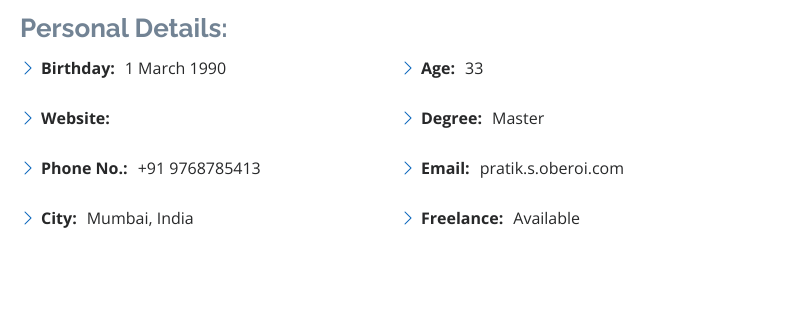
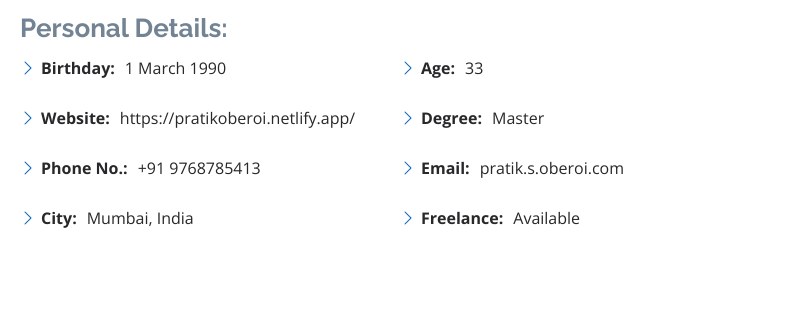
Before and after one commit to Pratikoberoi/Resume, a plain HTML site: page index.html in a window 1280 px wide. Shown: the part 1151-1471 px from the top of the page, 492-1280 px from the left. Drawn offline with nearby package versions, Linux system fonts and the light colour scheme; files whose address does not match are found by name.

Commit message:
URL Update

```diff
--- a/index.html
+++ b/index.html
@@ -83,7 +83,7 @@
               <div class="col-lg-6">
                 <ul>
                   <li><i class="bi bi-chevron-right"></i> <strong>Birthday:</strong> <span>1 March 1990</span></li>
-                  <li><i class="bi bi-chevron-right"></i> <strong>Website:</strong> <span></span></li>
+                  <li><i class="bi bi-chevron-right"></i> <strong>Website:</strong> <span>https://pratikoberoi.netlify.app/</span></li>
                   <li><i class="bi bi-chevron-right"></i> <strong>Phone No.:</strong> <span>+91 9768785413</span></li>
                   <li><i class="bi bi-chevron-right"></i> <strong>City:</strong> <span>Mumbai, India</span></li>
                 </ul>
```
